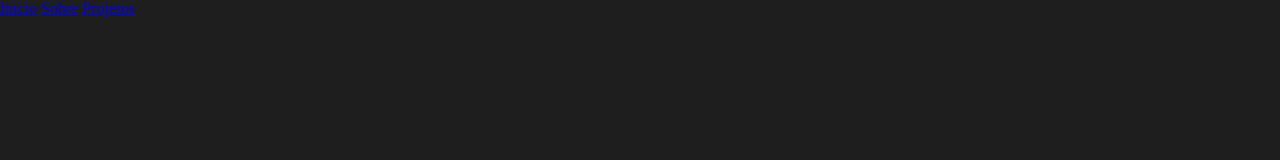
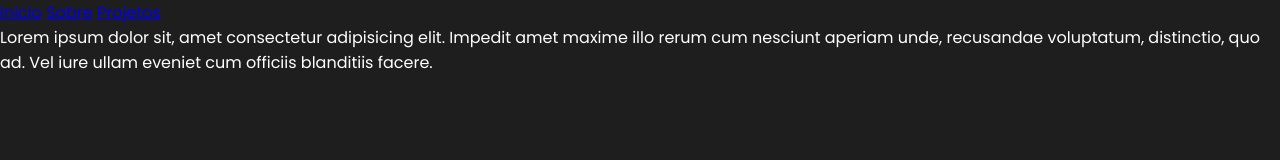
Before and after one commit to ErikyAlves/aula-portf-lio, a plain HTML site: page index.html in a window 1280 px wide. Drawn offline with Linux system fonts and the light colour scheme.

Commit message:
ajuste de tamanho de fonte

```diff
--- a/css/style.css
+++ b/css/style.css
@@ -1,9 +1,17 @@
+@import url("https://fonts.googleapis.com/css2?family=Poppins:ital,wght@0,400;0,500;0,600;0,700;1,400;1,500;1,600;1,700&display=swap");
 * {
   margin: 0;
   padding: 0;
   box-sizing: border-box;
 }
+
 html {
   background-color: #1e1e1e;
   color: #ffffff;
+  font-size: 62.5%;
 }
+
+body {
+  font-family: "Poppins", sans-serif;
+  font-size: 1.6rem;
+}
--- a/index.html
+++ b/index.html
@@ -18,7 +18,7 @@
   </header>
 
   <main>
-
+    <p>Lorem ipsum dolor sit, amet consectetur adipisicing elit. Impedit amet maxime illo rerum cum nesciunt aperiam unde, recusandae voluptatum, distinctio, quo ad. Vel iure ullam eveniet cum officiis blanditiis facere.</p>
   </main>
 </body>
 
```
